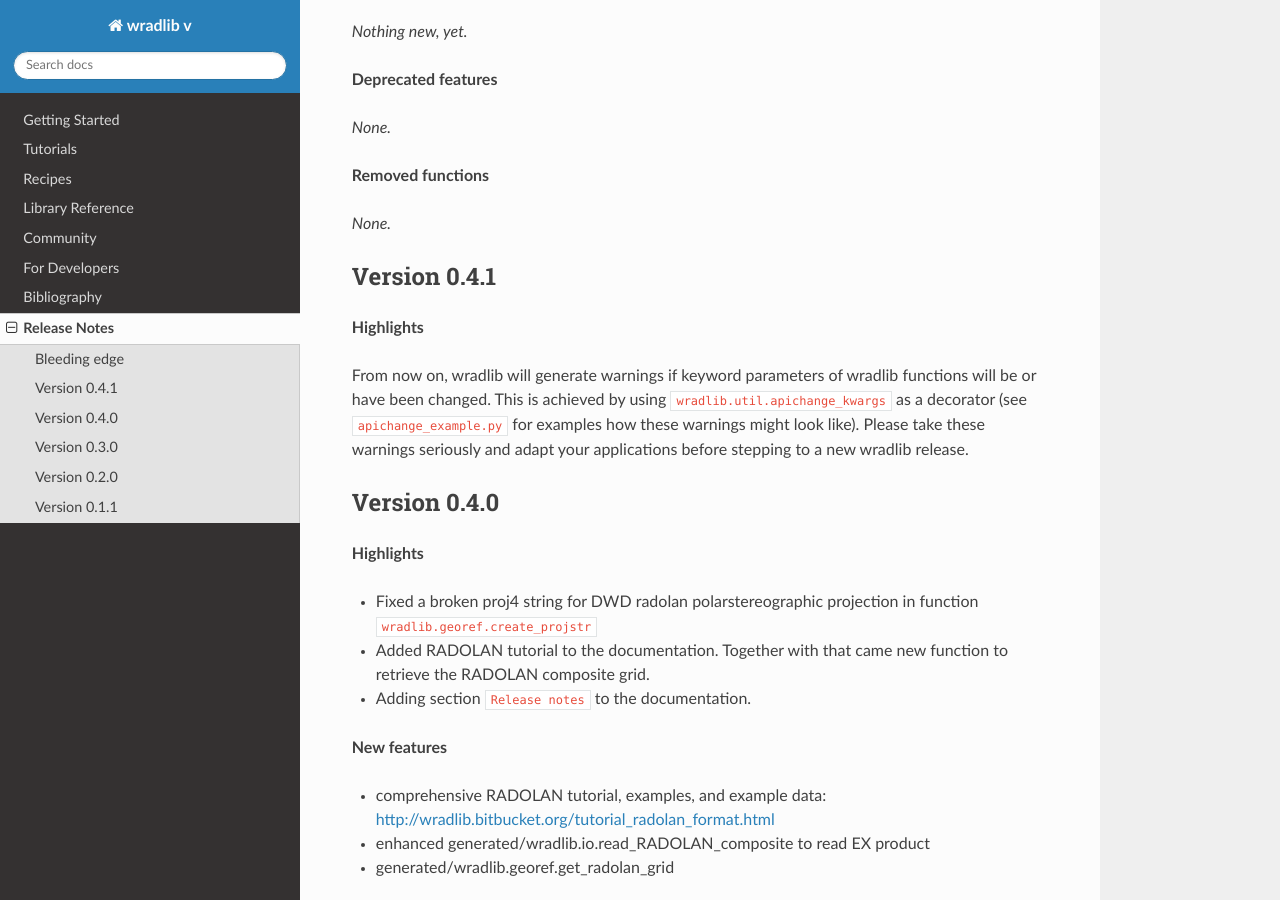
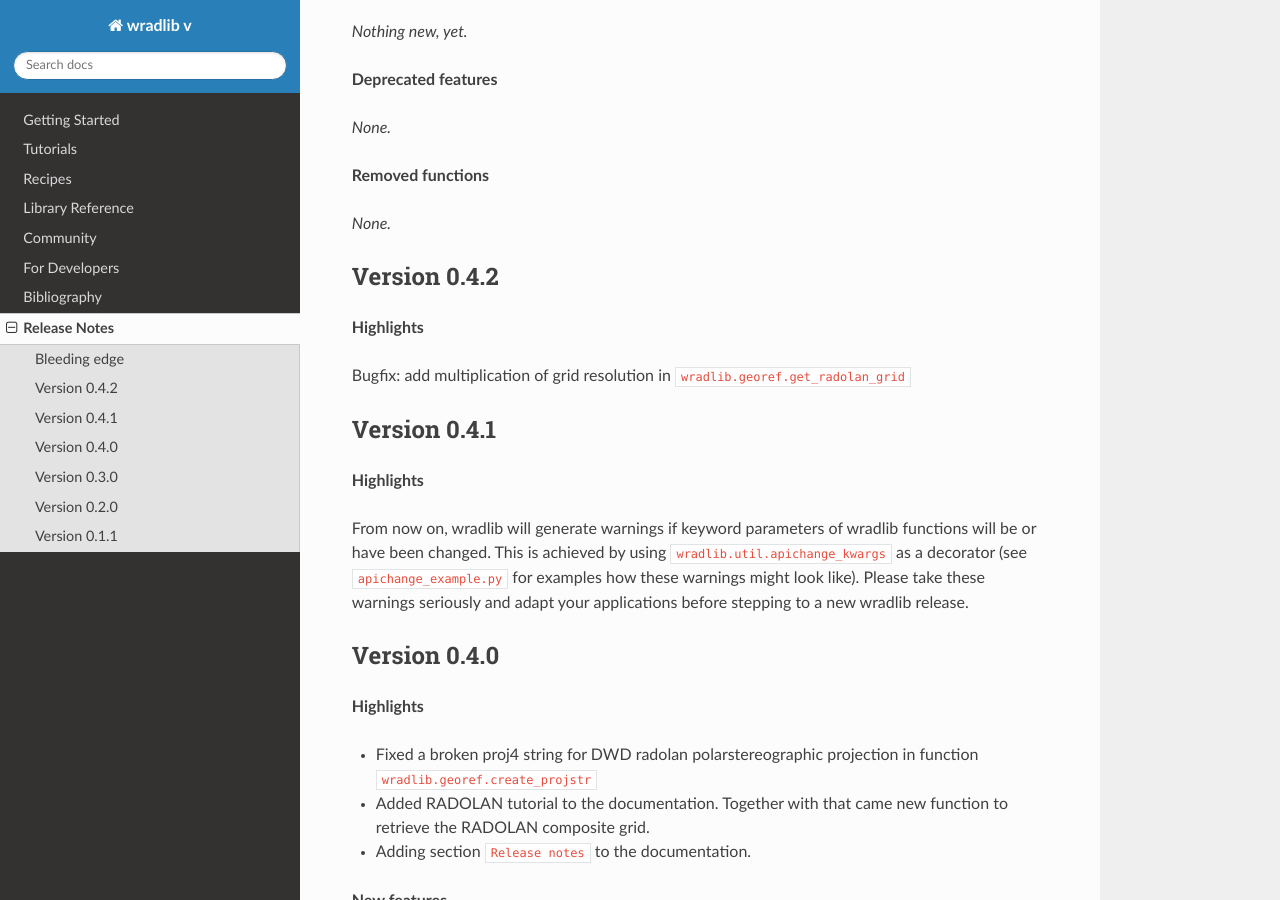
Before and after one commit to wradlib/wradlib, a Sphinx documentation site: the page built from doc/source/release_notes.rst, in a window 1280 px wide and 900 px high, scrolled down 535 px. Built offline with Sphinx 7.4.7 and the Read the Docs theme 2.0.0, drawn with Linux system fonts in a browser that asks for light colours.

Commit message:
FIX: add missing mupltiplication with grid resolution in `georef.get_radolan_grid`, update `release_notes.rst` and `version`
--HG--
branch : release/0.4

```diff
--- a/doc/source/release_notes.rst
+++ b/doc/source/release_notes.rst
@@ -24,6 +24,14 @@ Bleeding edge
 **Removed functions**
 
 *None.*
+
+
+Version 0.4.2
+-------------
+
+**Highlights**
+
+Bugfix: add multiplication of grid resolution in ``wradlib.georef.get_radolan_grid``
 
 
 Version 0.4.1
```
Also changed, not shown: 2 other files.
